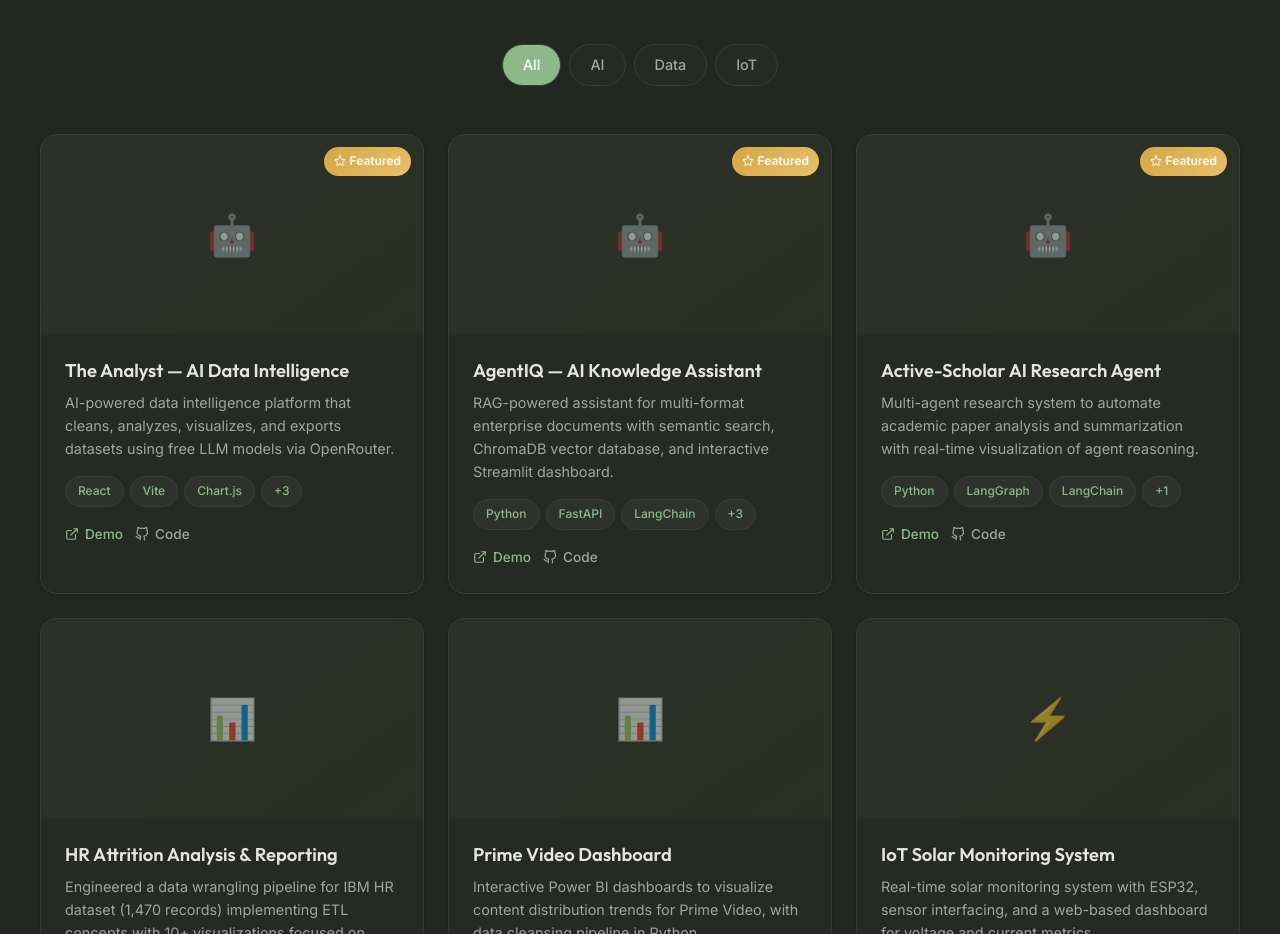
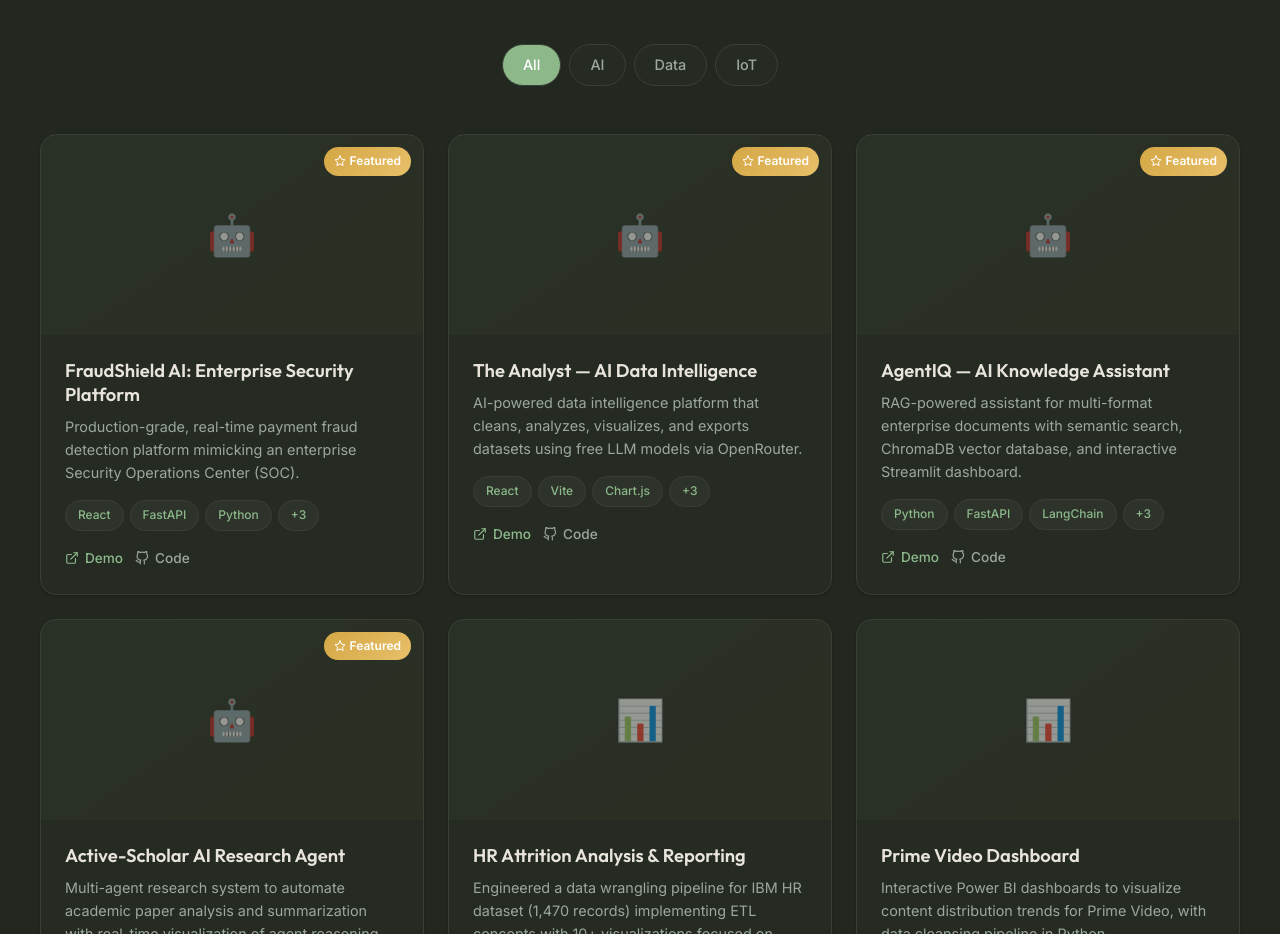
Before and after one commit to varunbadwaik/Portfolio, a Next.js app: page / in a window 1280 px wide. Shown: the part 3560-4494 px from the top of the page. Built offline with nearby package versions, Linux system fonts and the light colour scheme.

Commit message:
feat: add FraudShield AI project to portfolio

```diff
--- a/src/components/sections/Projects.tsx
+++ b/src/components/sections/Projects.tsx
@@ -6,6 +6,18 @@ import { FiExternalLink, FiGithub, FiX, FiStar } from "react-icons/fi";
 const projectCategories = ["All", "AI", "Data", "IoT"];
 
 const projects = [
+    {
+        title: "FraudShield AI: Enterprise Security Platform",
+        description:
+            "Production-grade, real-time payment fraud detection platform mimicking an enterprise Security Operations Center (SOC).",
+        longDescription:
+            "Developed a production-ready fraud detection platform featuring a hybrid 3-layer ML ensemble (Isolation Forest, Logistic Regression, XGBoost) and an OpenRouter/LLaMA-powered Explainable AI (XAI) engine. Built a high-performance React dashboard with real-time WebSocket data streaming, animated model metrics, and a continuous reinforcement learning feedback loop.",
+        techStack: ["React", "FastAPI", "Python", "Scikit-Learn", "WebSockets", "LLMs"],
+        category: "AI",
+        featured: true,
+        liveUrl: "https://ai-powered-payment-fraud-detection-sooty.vercel.app/",
+        githubUrl: "https://github.com/varunbadwaik/AI-Powered-Payment-Fraud-Detection-System",
+    },
     {
         title: "The Analyst — AI Data Intelligence",
         description:
```
